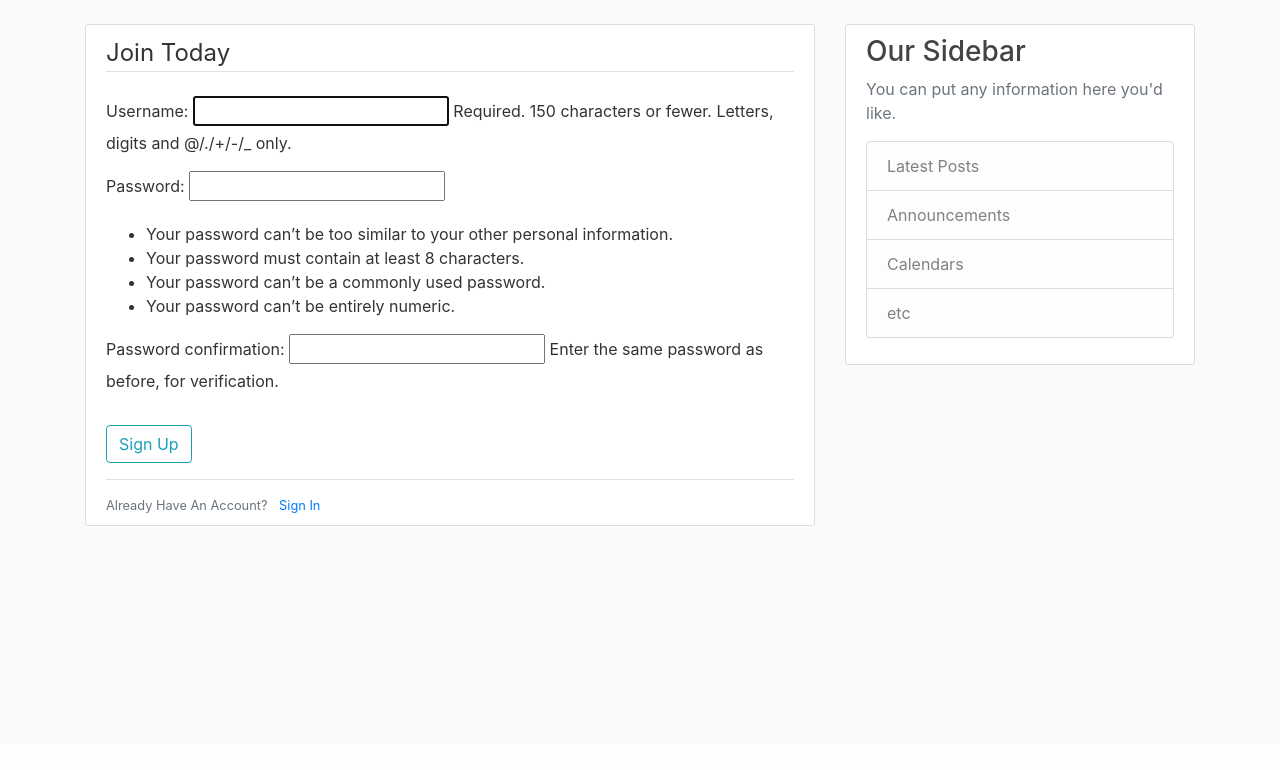
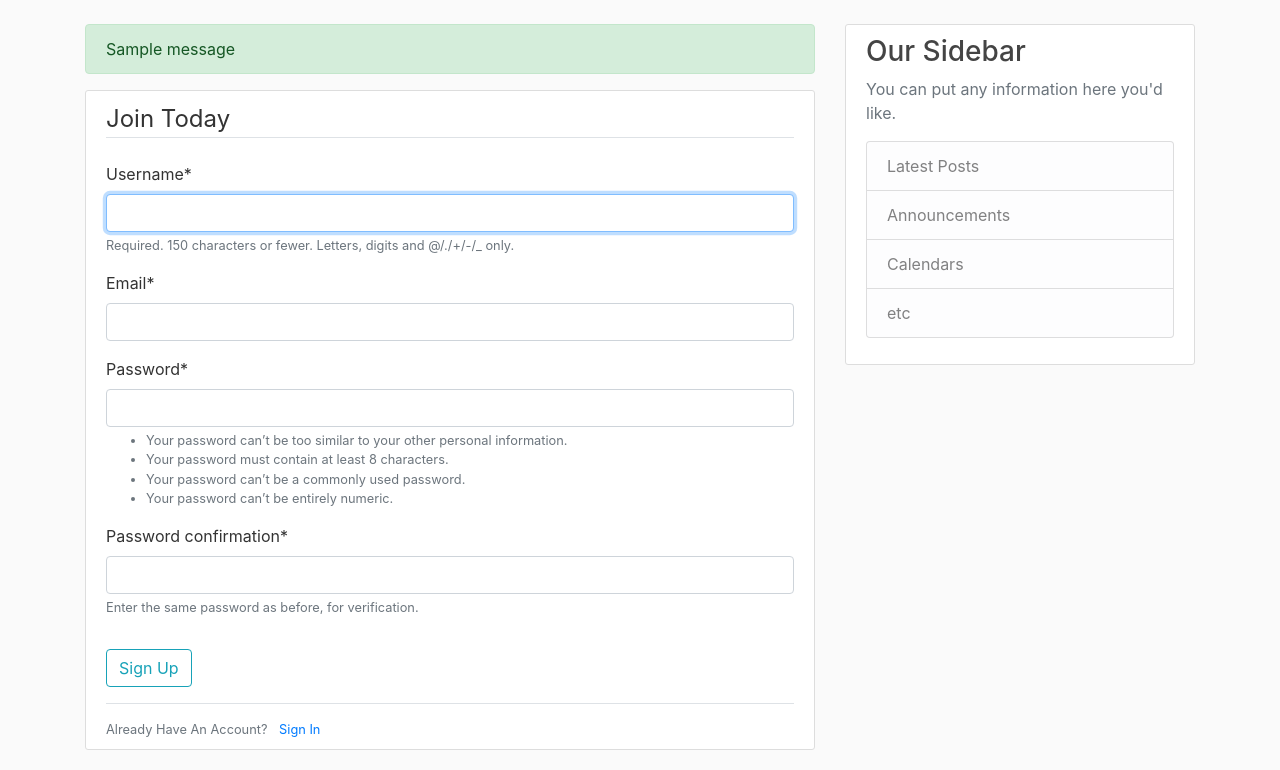
Before and after one commit to AleksKostadinov/ac-milan-blog, a Django app: page /register/ in a window 1280 px wide. Shown: the part 56-826 px from the top of the page. Before the commit the page ends 582 px from the top, so only its background shows below. Run offline with Django 4.2, Linux system fonts and the light colour scheme; tables that the repository leaves empty hold one stand-in row (values such as "Sample post"); one stand-in notice (Sample message) is shown; parts of the project's set-up code (start-up, migrations or seed data) failed here and were passed over; some libraries are stand-ins or nearby versions.

Commit message:
Completed User Registration form. Installed Crispy

```diff
--- a/blog/templates/blog/base.html
+++ b/blog/templates/blog/base.html
@@ -45,6 +45,13 @@
         <main role="main" class="container">
             <div class="row">
                 <div class="col-md-8">
+                    {% if messages %}
+                        {% for message in messages %}
+                            <div class="alert alert-{{ message.tags }}">
+                                {{ message }}
+                            </div>
+                        {% endfor %}
+                    {% endif %}
                     {% block content %}{% endblock %}
                 </div>
                 <div class="col-md-4">
--- a/blog_project/settings.py
+++ b/blog_project/settings.py
@@ -33,6 +33,7 @@ ALLOWED_HOSTS = []
 INSTALLED_APPS = [
     'blog.apps.BlogConfig',
     'users.apps.UsersConfig',
+    'crispy_forms',
     'django.contrib.admin',
     'django.contrib.auth',
     'django.contrib.contenttypes',
@@ -119,6 +120,8 @@ USE_TZ = True
 
 STATIC_URL = 'static/'
 
+CRISPY_TEMPLATE_PACK = 'bootstrap4'
+
 # Default primary key field type
 # https://docs.djangoproject.com/en/4.1/ref/settings/#default-auto-field
 
--- /dev/null
+++ b/users/forms.py
@@ -0,0 +1,10 @@
+from django import forms
+from django.contrib.auth.models import User
+from django.contrib.auth.forms import UserCreationForm
+
+class UserRegisterForm(UserCreationForm):
+    email = forms.EmailField()
+
+    class Meta:
+        model = User
+        fields = ['username', 'email', 'password1', 'password2']
--- a/users/templates/users/register.html
+++ b/users/templates/users/register.html
@@ -1,11 +1,12 @@
 {% extends 'blog/base.html' %}
+{% load crispy_forms_tags %}
 {% block content %}
     <div class="content-section">
         <form method="POST">
             {% csrf_token %}
             <fieldset class="form-group">
                 <legend class="border-bottom mb-4"> Join Today</legend>
-                {{ form.as_p }}
+                {{ form|crispy }}
             </fieldset>
             <div class="form-group">
                 <button class="btn btn-outline-info" type="submit">Sign Up</button>
--- a/users/views.py
+++ b/users/views.py
@@ -1,6 +1,17 @@
-from django.shortcuts import render
-from django.contrib.auth.forms import UserCreationForm
+from django.shortcuts import render, redirect
+from django.contrib import messages
+from .forms import UserRegisterForm
+
 
 def register(request):
-    form = UserCreationForm()
+    if request.method == 'POST':
+        form = UserRegisterForm(request.POST)
+        if form.is_valid():
+            form.save()  # saving user
+            username = form.cleaned_data.get('username')
+            messages.success(request, f'Account created for {username}!')
+            return redirect('blog-home')
+
+    else:
+        form = UserRegisterForm()
     return render(request, 'users/register.html', {'form': form})
```
